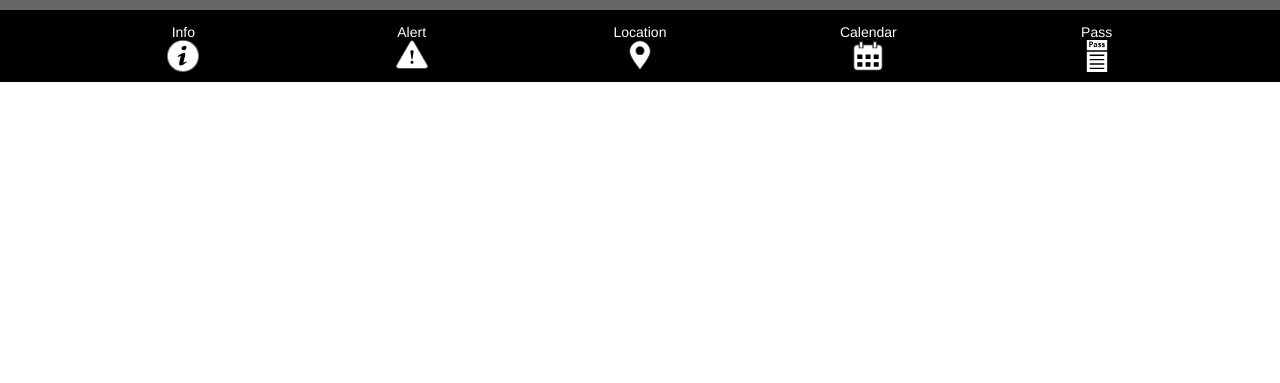
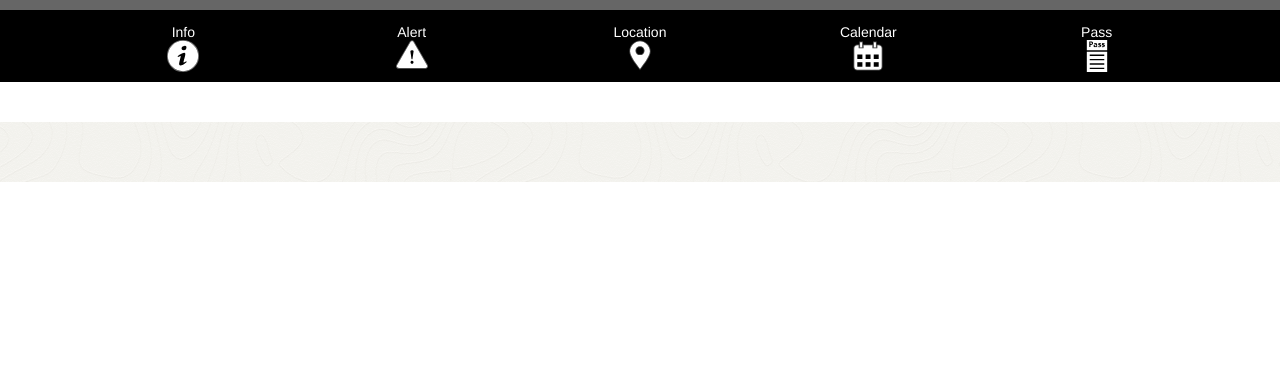
Before and after one commit to Levadams16/wdd231, a website built with Vite: page src/index.html in a window 1280 px wide. Shown: the part 417-800 px from the top of the page. Built offline with nearby package versions, Linux system fonts and the light colour scheme; no server answers; files whose address does not match are found by name.

Commit message:
Fixed footer

```diff
--- a/src/css/partials/footer.css
+++ b/src/css/partials/footer.css
@@ -1,5 +1,5 @@
 #park-footer {
-  background-image: url('../images/topo_pattern.png');
+  background-image: url('../../images/topo_pattern.png');
   padding: 30px;
 }
 
```
